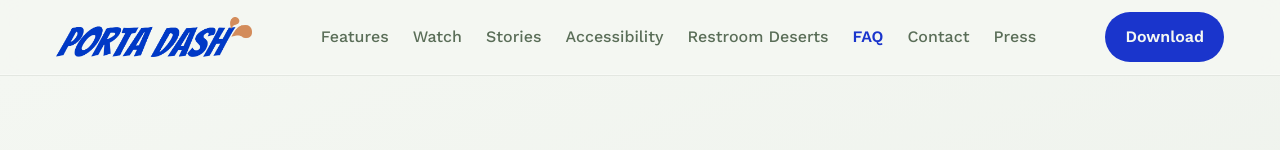
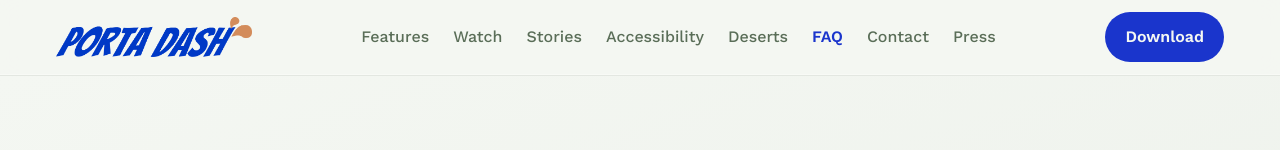
Before and after one commit to legendarylance/portadash-landing, a plain HTML site: page faq.html in a window 1280 px wide. Shown: the top 150 px of the page. Drawn offline with nearby package versions, Linux system fonts and the light colour scheme.

Commit message:
rename: shorten nav label from "Restroom Deserts" to "Deserts" across all pages
Co-Authored-By: Claude Sonnet 4.6 <noreply@anthropic.com>

```diff
--- a/faq.html
+++ b/faq.html
@@ -193,7 +193,7 @@
         <li><a href="./index.html#watch-mode">Watch</a></li>
         <li><a href="./index.html#stories">Stories</a></li>
         <li><a href="./accessibility.html">Accessibility</a></li>
-        <li><a href="./deserts.html">Restroom Deserts</a></li>
+        <li><a href="./deserts.html">Deserts</a></li>
         <li><a href="./faq.html" class="active">FAQ</a></li>
         <li><a href="./index.html#contact">Contact</a></li>
         <li><a href="./press.html">Press</a></li>
@@ -210,7 +210,7 @@
           <a href="./index.html#watch-mode" class="nav-drawer-link">Watch</a>
           <a href="./index.html#stories" class="nav-drawer-link">Stories</a>
           <a href="./accessibility.html" class="nav-drawer-link">Accessibility</a>
-          <a href="./deserts.html" class="nav-drawer-link">Restroom Deserts</a>
+          <a href="./deserts.html" class="nav-drawer-link">Deserts</a>
           <a href="./press.html" class="nav-drawer-link">Press</a>
           <a href="./index.html#contact" class="nav-drawer-link">Contact</a>
           <a href="./faq.html" class="nav-drawer-link">FAQ</a>
@@ -534,7 +534,7 @@
           <li><a href="./index.html#watch-mode">Watch</a></li>
           <li><a href="./index.html#stories">Stories</a></li>
         <li><a href="./accessibility.html">Accessibility</a></li>
-        <li><a href="./deserts.html">Restroom Deserts</a></li>
+        <li><a href="./deserts.html">Deserts</a></li>
           <li><a href="./faq.html">FAQ</a></li>
           <li><a href="./index.html#contact">Contact</a></li>
         </ul>
```
Also changed, not shown: accessibility.html (+3 -3 lines), contact.html (+3 -3 lines), deserts.html (+5 -5 lines), index.html (+2 -2 lines), press.html (+3 -3 lines), privacy-policy.html (+3 -3 lines).
